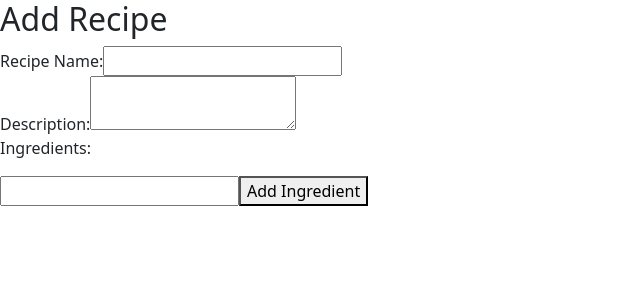
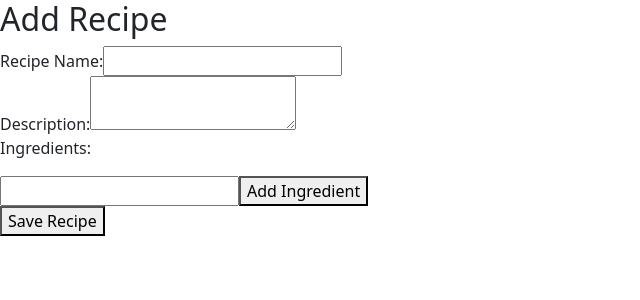
Before and after one commit to awinn0711/FitTech, a React (Create React App) app in the folder app/: page /recipes in a window 1280 px wide. Shown: the top 300 px of the page, without its empty margins (0-640 px from the left). Built offline with nearby package versions, Linux system fonts and the light colour scheme.

Commit message:
added handleSaveRecipe, backend/database connection not working but view is rendering

```diff
--- a/app/src/AddRecipe.js
+++ b/app/src/AddRecipe.js
@@ -21,6 +21,33 @@ export default function AddRecipe() {
         }
     };
 
+    const handleSaveRecipe = () => {
+        const recipeData = {
+            name: name,
+            description: description,
+            ingredientsList: ingredientsList
+        };
+
+        fetch('http://localhost:8080/api/recipes', {
+            method: 'POST',
+            headers: {
+                'Content-Type': 'application/json',
+            },
+            body: JSON.stringify(recipeData),
+        })
+        .then(response => {
+            if (!response.ok) {
+                throw new Error('Failed to save recipe');
+            }
+            console.log('Recipe saved successfully');
+            setName("");
+            setDescription("");
+            setIngredientsList([]);
+        })
+        .catch(error => {
+            console.error('Error saving recipe:', error.message);
+        });
+    };
 
     return (
         <div>
@@ -47,6 +74,7 @@ export default function AddRecipe() {
                     <button type="button" onClick={handleAddIngredient}>Add Ingredient</button>
                 </label>
                 <br />
+                <button type="button" onClick={handleSaveRecipe}>Save Recipe</button>
             </form>
         </div>
     );
```
